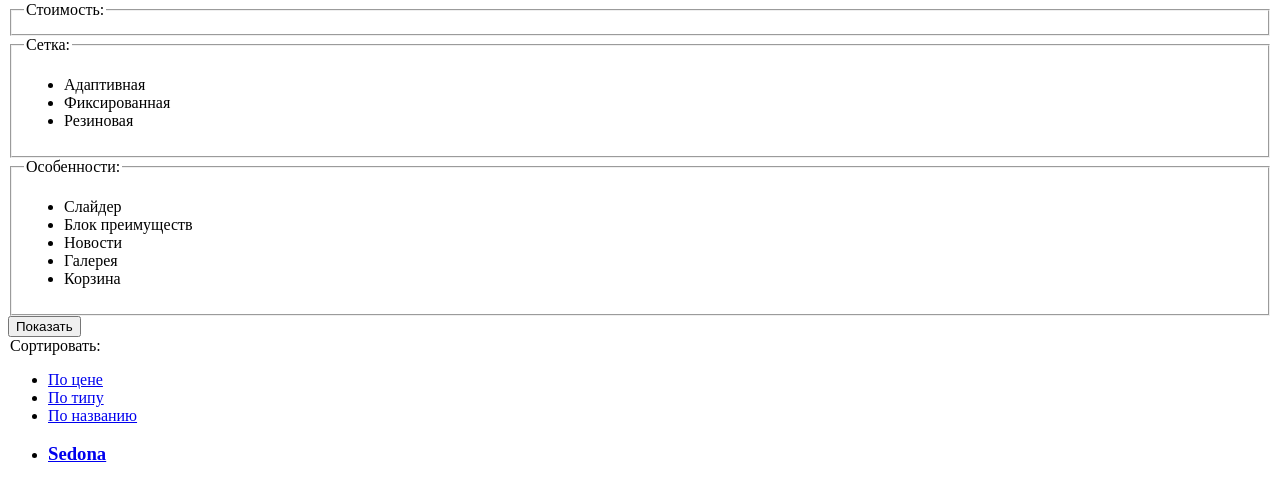
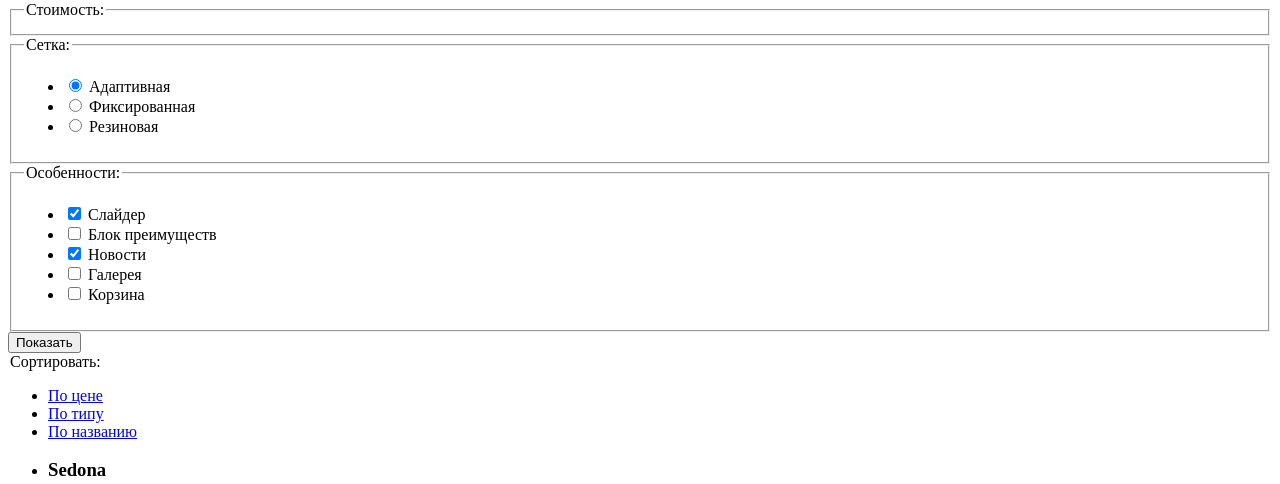
Before and after one commit to lavalon1807/167879-nerds-24, a plain HTML site: page catalog.html in a window 1280 px wide. Shown: the part 278-762 px from the top of the page. Drawn offline with Linux system fonts and the light colour scheme.

Commit message:
добавляет доступность интерактивным элементам

```diff
--- a/catalog.html
+++ b/catalog.html
@@ -37,19 +37,43 @@
 					<fieldset>
 						<legend>Сетка:</legend>
 						<ul>
-							<li class="filter-option">Адаптивная</li>
-							<li class="filter-option">Фиксированная</li>
-							<li class="filter-option">Резиновая</li>
+							<li class="filter-option">
+								<input type="radio" name="adaptive" id="input-adapt" checked>
+								<label for="input-adapt">Адаптивная</label>
+							</li>
+							<li class="filter-option">
+								<input type="radio" name="fix" id="input-fix">
+								<label for="input-fix">Фиксированная</label>
+							</li>
+							<li class="filter-option">
+								<input type="radio" name="sketch" id="input-sketch">
+								<label for="input-sketch">Резиновая</label>
+							</li>
 						</ul>
 					</fieldset>
 					<fieldset>
 						<legend>Особенности:</legend>
 						<ul>
-							<li class="filter-option">Слайдер</li>
-							<li class="filter-option">Блок преимуществ</li>
-							<li class="filter-option">Новости</li>
-							<li class="filter-option">Галерея</li>
-							<li class="filter-option">Корзина</li>
+							<li class="filter-option">
+								<input type="checkbox" name="Slide" id="input-slide" checked>
+								<label for="input-slide">Слайдер</label>
+							</li>
+							<li class="filter-option">
+								<input type="checkbox" name="block" id="input-block">
+								<label for="input-block">Блок преимуществ</label>
+							</li>
+							<li class="filter-option">
+								<input type="checkbox" name="news" id="input-news" checked>
+								<label for="input-news">Новости</label>
+							</li>
+							<li class="filter-option">
+								<input type="checkbox" name="gallery" id="input-gallery">
+								<label for="input-gallery">Галерея</label>
+							</li>
+							<li class="filter-option">
+								<input type="checkbox" name="buk" id="input-buk">
+								<label for="input-buk">Корзина</label>
+							</li>
 						</ul>
 					</fieldset>
 					<button type="submit" class="button filter-button">Показать</button>
@@ -68,7 +92,6 @@
 			<section class="catalog">
 				<ul class="catalog-list">
 					<li class="catalog-item current-catalog-item">
-						<a href="#">
 						<div class="catalog-header"></div>
 						<div class="sedona-info">
 							<h3>Sedona</h3>
@@ -76,11 +99,9 @@
 							<a href="#" class="button">9 900 руб.</a>
 						</div>
 						<img src="img/sedona.jpg" width="360" height="576" alt="Седона">
-						</a>
 					</li>
 
 					<li class="catalog-item">
-						<a href="#">
 						<div class="catalog-header"></div>
 						<div class="sedona-info">
 							<h3>Pink app</h3>
@@ -88,11 +109,9 @@
 							<a href="#" class="button">9 900 руб.</a>
 						</div>
 						<img src="img/pink.jpg" width="360" height="576" alt="Пинк апп">
-						</a>
 					</li>
 
 					<li class="catalog-item">
-						<a href="#">
 						<div class="catalog-header"></div>
 						<div class="sedona-info">
 							<h3>Barbershop</h3>
@@ -100,11 +119,9 @@
 							<a href="#" class="button">9 900 руб.</a>
 						</div>
 						<img src="img/barbershop.jpg" width="360" height="576" alt="Барбершоп">
-						</a>
 					</li>
 
 					<li class="catalog-item">
-						<a href="#">
 						<div class="catalog-header"></div>
 						<div class="sedona-info">
 							<h3>Mishka</h3>
@@ -112,11 +129,9 @@
 							<a href="#" class="button">9 900 руб.</a>
 						</div>
 						<img src="img/mishka.jpg" width="360" height="576" alt="Мишка">
-						</a>
 					</li>
 
 					<li class="catalog-item">
-						<a href="#">
 						<div class="catalog-header"></div>
 						<div class="sedona-info">
 							<h3>A plus</h3>
@@ -124,11 +139,9 @@
 							<a href="#" class="button">9 900 руб.</a>
 						</div>
 						<img src="img/aplus.jpg" width="360" height="576" alt="А плюс">
-						</a>
 					</li>
 
 					<li class="catalog-item">
-						<a href="#">
 						<div class="catalog-header"></div>
 						<div class="sedona-info">
 							<h3>Кваст</h3>
@@ -136,7 +149,6 @@
 							<a href="#" class="button">9 900 руб.</a>
 						</div>
 						<img src="img/kvast.jpg" width="360" height="576" alt="Кваст">
-						</a>
 					</li>
 				</ul>
 				<ul class="list-pagination">
```
Also changed, not shown: index.html (+6 -3 lines). Lines whose indentation alone changed are shown as unchanged.
